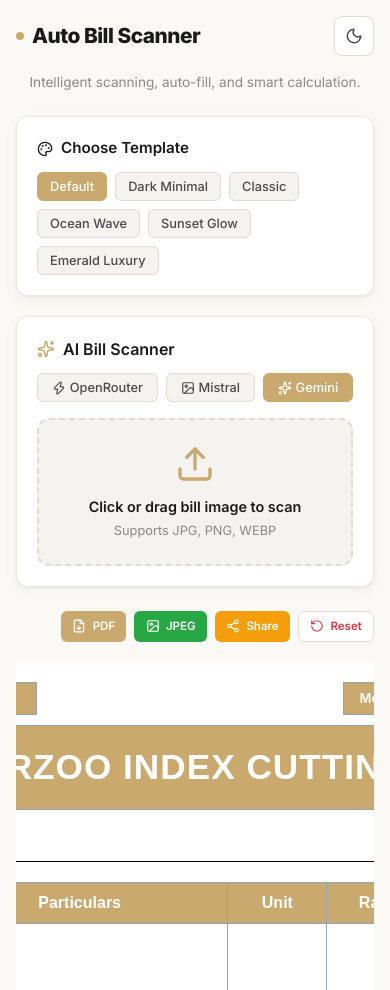
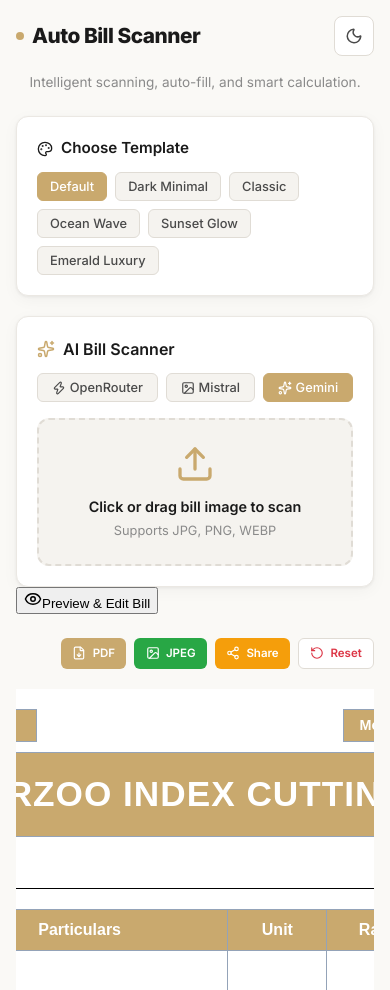
Before and after one commit to kaif-webwork/auto-bill-scanner, a React (Vite) app: page / in a window 390 px wide. Shown: the top 990 px of the page. Built offline with nearby package versions, Linux system fonts and the light colour scheme.

Commit message:
Add mobile full-screen preview button

```diff
--- a/src/App.jsx
+++ b/src/App.jsx
@@ -1,5 +1,5 @@
 import React, { useState, useEffect } from 'react';
-import { Palette, Sun, Moon, Download, X } from 'lucide-react';
+import { Palette, Sun, Moon, Download, X, Eye } from 'lucide-react';
 import { Toaster } from 'react-hot-toast';
 import BillForm from './components/BillForm';
 import ImageUploader from './components/ImageUploader';
@@ -12,6 +12,7 @@ function App() {
   const [installPrompt, setInstallPrompt] = useState(null);
   const [showInstallBanner, setShowInstallBanner] = useState(false);
   const [isApplying, setIsApplying] = useState(false);
+  const [showMobilePreview, setShowMobilePreview] = useState(false);
 
   // Theme effect
   useEffect(() => {
@@ -131,9 +132,23 @@ function App() {
           </div>
 
           <ImageUploader onImageScanned={handleImageScanned} />
+
+          <button
+            className="mobile-preview-btn"
+            onClick={() => setShowMobilePreview(true)}
+          >
+            <Eye size={18} />
+            Preview & Edit Bill
+          </button>
         </div>
 
-        <div className={`main-form ${isApplying ? 'siri-effect' : ''}`}>
+        <div className={`main-form ${isApplying ? 'siri-effect' : ''} ${showMobilePreview ? 'mobile-fullscreen' : ''}`}>
+          {showMobilePreview && (
+            <button className="mobile-close-btn" onClick={() => setShowMobilePreview(false)}>
+              <X size={18} />
+              Back to Scanner
+            </button>
+          )}
           <BillForm billData={scannedBillData} template={template} />
         </div>
       </div>
```
Also changed, not shown: src/index.css (+2 -0 lines).
